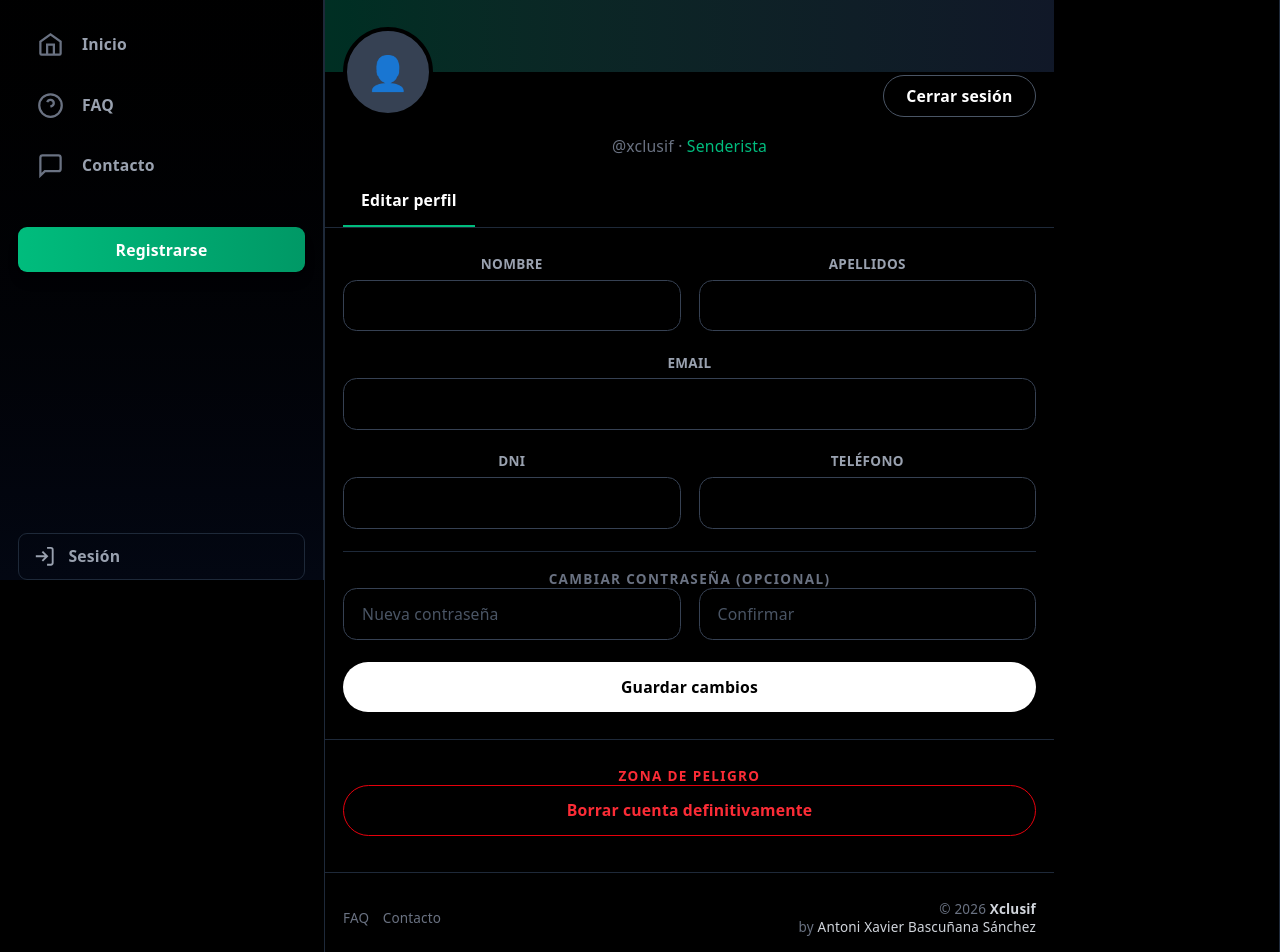
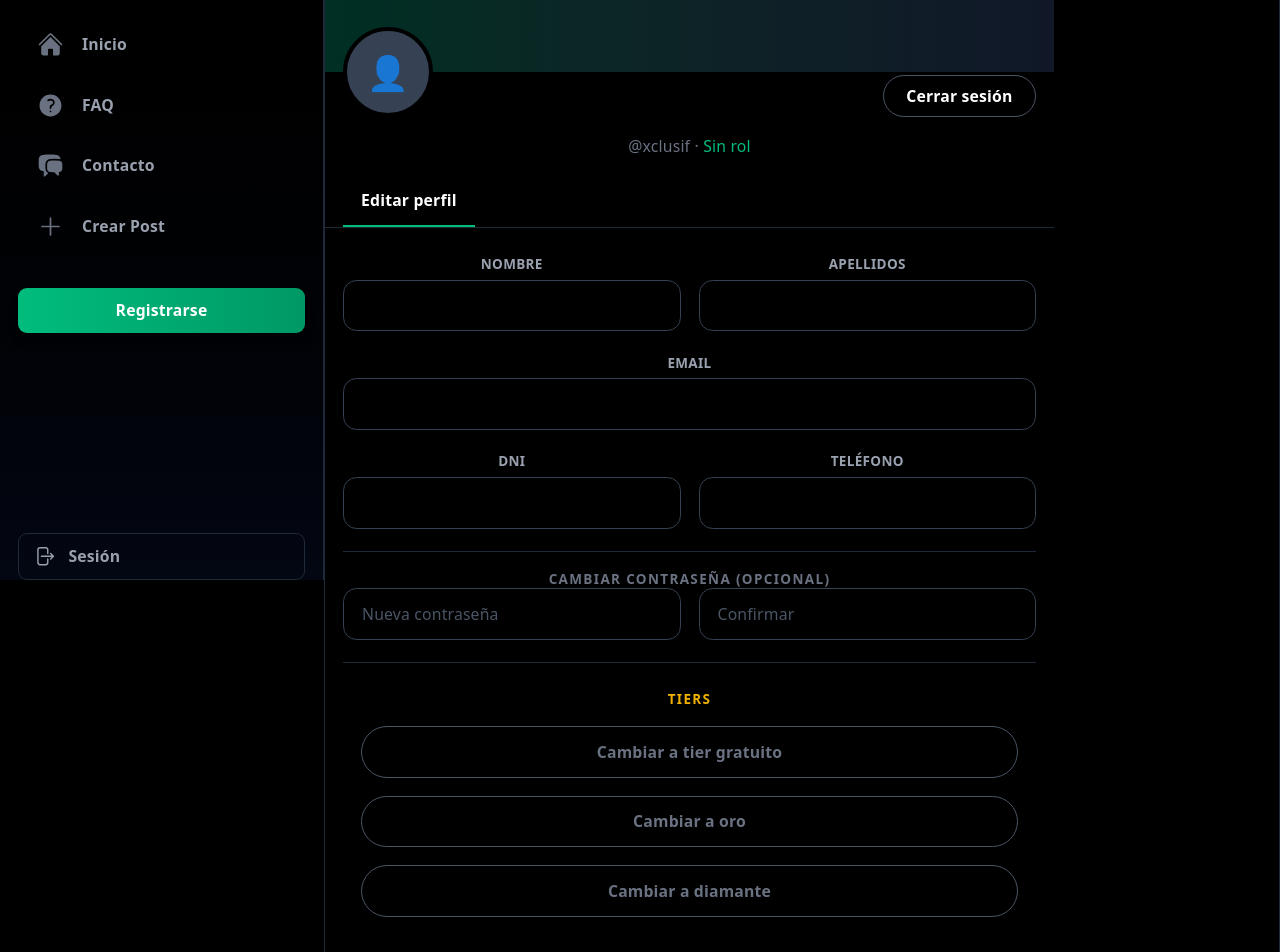
Before and after one commit to abs01/xclusif-front, a React (Vite) app: page /account in a window 1280 px wide. Shown: the part 220-1172 px from the top of the page. Built offline with nearby package versions, Linux system fonts and the light colour scheme.

Commit message:
Publivar posts

```diff
--- a/src/App.jsx
+++ b/src/App.jsx
@@ -11,7 +11,7 @@ import Contact from './components/Contact';
 import Home from './components/Home';
 import Login from './components/Login';
 import SinglePost  from './components/SinglePost';
-
+import CreatePost from './components/CreatePost';
 function App() {
   const [account, setAccount] = useState({}); // Estado para guardar los datos de la cuenta
 
@@ -25,7 +25,7 @@ function App() {
         <Route path="/FAQ" element={<FAQ />} />
         <Route path="/contact" element={<Contact />} />
         <Route path="/post/:id" element={<SinglePost />} />
-
+        <Route path="/create-post" element={<CreatePost />} />
         <Route path="*" element={<Home account={account} />} />
       </Routes>
     </Router>
--- a/src/components/Account.jsx
+++ b/src/components/Account.jsx
@@ -6,7 +6,6 @@ import Footer from "./Footer";
 export default function Account() {
   const accountData = JSON.parse(localStorage.getItem("account2")) || {};
   const user = accountData.user || {};
-
   const [formData, setFormData] = useState({
     name: user.name || "",
     lastname: user.lastname || "",
@@ -14,7 +13,9 @@ export default function Account() {
     dni: user.dni || "",
     phone: user.phone || "",
     password: "",
+    tier_id: user.tier_id || 1,
     password_confirmation: "",
+
   });
 
   const [status, setStatus] = useState(null);
@@ -26,10 +27,61 @@ export default function Account() {
     }
   };
 
+const confirmFree = (e) => {
+  e.preventDefault();
+
+  if (
+    window.confirm(
+      "⚠️ ¿Estás COMPLETAMENTE seguro? Esta acción es irreversible y cambiará tu tier al gratuito. Empezarás a ver publicidad en la plataforma."
+    )
+  ) {
+    setFormData((prev) => ({
+      ...prev,
+      tier_id: 1,
+    }));
+
+    console.log("Nuevo tier:", 1);
+  }
+};
+
+const confirmGold = (e) => {
+  e.preventDefault();
+
+  if (
+    window.confirm(
+      "⚠️ ¿Estás COMPLETAMENTE seguro? Esta acción es irreversible y cambiará tu tier al oro."
+    )
+  ) {
+    setFormData((prev) => ({
+      ...prev,
+      tier_id: 2,
+    }));
+
+    console.log("Nuevo tier:", 2);
+  }
+};
+
+const confirmDiamond = (e) => {
+  e.preventDefault();
+
+  if (
+    window.confirm(
+      "⚠️ ¿Estás COMPLETAMENTE seguro? Esta acción es irreversible y cambiará tu tier al diamante."
+    )
+  ) {
+    setFormData((prev) => ({
+      ...prev,
+      tier_id: 3,
+    }));
+
+    console.log("Nuevo tier:", 3);
+  }
+};
   const inputClass = "w-full px-4 py-3 bg-transparent border border-gray-700 rounded-xl text-white placeholder-gray-600 text-sm focus:outline-none focus:border-emerald-500 transition-colors";
   const labelClass = "block text-xs font-bold text-gray-400 mb-1.5 uppercase tracking-wide";
 
   return (
+    console.log(user),
     <div className="min-h-screen bg-black text-white flex flex-col">
       <Header />
 
@@ -59,7 +111,7 @@ export default function Account() {
               </button>
             </div>
             <h2 className="text-xl font-black text-white">{user.name} {user.lastname}</h2>
-            <p className="text-gray-500 text-sm">@xclusif · <span className="text-emerald-500">{user.role || "Senderista"}</span></p>
+            <p className="text-gray-500 text-sm">@xclusif · <span className="text-emerald-500">{user.role || "Sin rol"}</span></p>
             <p className="text-gray-500 text-sm mt-1 font-mono">{user.dni}</p>
           </div>
         </div>
@@ -118,7 +170,27 @@ export default function Account() {
               ❌ Error al actualizar. Revisa los datos.
             </div>
           )}
-
+           <div className="px-4 pb-8 border-t border-gray-800 pt-6">
+          <p className="text-yellow-500 text-xs font-bold uppercase tracking-widest mb-3">Tiers</p>
+          <button
+            onClick={confirmFree}
+            className="w-full mt-4 py-3 bg-transparent border border-gray-600 text-gray-500 hover:bg-gray-600/10 font-bold text-sm rounded-full transition-colors"
+          >
+            Cambiar a tier gratuito
+          </button>
+          <button
+            onClick={confirmGold}
+            className="w-full mt-4 py-3 bg-transparent border border-gray-600 text-gray-500 hover:bg-gray-600/10 font-bold text-sm rounded-full transition-colors"
+          >
+            Cambiar a oro
+          </button>
+          <button
+            onClick={confirmDiamond}
+            className="w-full mt-4 py-3 bg-transparent border border-gray-600 text-gray-500 hover:bg-gray-600/10 font-bold text-sm rounded-full transition-colors"
+          >
+            Cambiar a diamante
+          </button>
+        </div>
           <button
             type="submit"
             className="w-full py-3 bg-white hover:bg-gray-100 text-black font-black text-sm rounded-full transition-colors"
@@ -126,6 +198,7 @@ export default function Account() {
             Guardar cambios
           </button>
         </form>
+
 
         {/* Danger Zone */}
         <div className="px-4 pb-8 border-t border-gray-800 pt-6">
--- a/src/components/Header.jsx
+++ b/src/components/Header.jsx
@@ -1,33 +1,67 @@
 import { Link, useLocation } from "react-router-dom";
+import {
+  HiHome,
+  HiQuestionMarkCircle,
+  HiChatBubbleLeftRight,
+  HiUser,
+  HiArrowRightOnRectangle,
+  HiPlus,
+} from "react-icons/hi2";
 
 export default function Header() {
   const isLoggedIn = localStorage.getItem("token2");
   const location = useLocation();
 
   const navItems = [
-    { name: "Inicio", path: "/", icon: (active) => (
-      <svg viewBox="0 0 24 24" className="w-6 h-6" fill={active ? "currentColor" : "none"} stroke="currentColor" strokeWidth="2">
-        <path d="M3 9.5L12 3l9 6.5V20a1 1 0 01-1 1H4a1 1 0 01-1-1V9.5z"/>
-        <path d="M9 21V12h6v9"/>
-      </svg>
-    )},
-    { name: "FAQ", path: "/FAQ", icon: (active) => (
-      <svg viewBox="0 0 24 24" className="w-6 h-6" fill={active ? "currentColor" : "none"} stroke="currentColor" strokeWidth="2">
-        <circle cx="12" cy="12" r="10"/>
-        <path d="M9.09 9a3 3 0 015.83 1c0 2-3 3-3 3M12 17h.01"/>
-      </svg>
-    )},
-    { name: "Contacto", path: "/contact", icon: (active) => (
-      <svg viewBox="0 0 24 24" className="w-6 h-6" fill={active ? "currentColor" : "none"} stroke="currentColor" strokeWidth="2">
-        <path d="M21 15a2 2 0 01-2 2H7l-4 4V5a2 2 0 012-2h14a2 2 0 012 2z"/>
-      </svg>
-    )},
-    ...(isLoggedIn ? [{ name: "Mi Cuenta", path: "/account", icon: (active) => (
-      <svg viewBox="0 0 24 24" className="w-6 h-6" fill={active ? "currentColor" : "none"} stroke="currentColor" strokeWidth="2">
-        <path d="M20 21v-2a4 4 0 00-4-4H8a4 4 0 00-4 4v2"/>
-        <circle cx="12" cy="7" r="4"/>
-      </svg>
-    )}] : []),
+    {
+      name: "Inicio",
+      path: "/",
+      icon: (active) => (
+        <HiHome
+          className={`w-6 h-6 ${active ? "fill-current" : ""}`}
+        />
+      ),
+    },
+    {
+      name: "FAQ",
+      path: "/FAQ",
+      icon: (active) => (
+        <HiQuestionMarkCircle
+          className={`w-6 h-6 ${active ? "fill-current" : ""}`}
+        />
+      ),
+    },
+    {
+      name: "Contacto",
+      path: "/contact",
+      icon: (active) => (
+        <HiChatBubbleLeftRight
+          className={`w-6 h-6 ${active ? "fill-current" : ""}`}
+        />
+      ),
+    },
+    ...(isLoggedIn
+      ? [
+          {
+            name: "Mi Cuenta",
+            path: "/account",
+            icon: (active) => (
+              <HiUser
+                className={`w-6 h-6 ${active ? "fill-current" : ""}`}
+              />
+            ),
+          },
+        ]
+      : []),
+      {
+      name: "Crear Post",
+      path: "/create-post",
+      icon: (active) => (
+        <HiPlus
+          className={`w-6 h-6 ${active ? "fill-current" : ""}`}
+        />
+      ),
+    },
   ];
 
   return (
@@ -37,24 +71,42 @@ export default function Header() {
         <div>
           {/* Logo */}
           <Link to="/" className="flex items-center gap-2 mb-8">
-            <img src="/logoxclusif.svg" alt="Xclusif" className="h-lg w-xs drop-shadow-lg" />
+            <img
+              src="/logoxclusif.svg"
+              alt="Xclusif"
+              className="h-lg w-xs drop-shadow-lg"
+            />
           </Link>
 
           {/* Nav */}
           <nav className="flex flex-col gap-2">
             {navItems.map((item) => {
               const active = location.pathname === item.path;
+
               return (
                 <Link
                   key={item.name}
                   to={item.path}
                   className={`flex items-center gap-4 px-4 py-2.5 rounded-lg text-sm font-semibold transition-all group
-                    ${active ? "text-white bg-emerald-500/10 border border-emerald-500/30" : "text-gray-400 hover:text-white hover:bg-gray-900/50 border border-transparent"}`}
+                    ${
+                      active
+                        ? "text-white bg-emerald-500/10 border border-emerald-500/30"
+                        : "text-gray-400 hover:text-white hover:bg-gray-900/50 border border-transparent"
+                    }`}
                 >
-                  <span className={`transition-colors ${active ? "text-emerald-500" : "text-gray-500 group-hover:text-emerald-400"}`}>
+                  <span
+                    className={`transition-colors ${
+                      active
+                        ? "text-emerald-500"
+                        : "text-gray-500 group-hover:text-emerald-400"
+                    }`}
+                  >
                     {item.icon(active)}
                   </span>
-                  <span className="hidden xl:inline text-sm">{item.name}</span>
+
+                  <span className="hidden xl:inline text-sm">
+                    {item.name}
+                  </span>
                 </Link>
               );
             })}
@@ -64,25 +116,38 @@ export default function Header() {
           {!isLoggedIn ? (
             <Link
               to="/register"
-              className="mt-8 flex items-center justify-center w-full px-4 py-2.5 bg-gradient-to-r from-emerald-500 to-emerald-600 hover:from-emerald-400 hover:to-emerald-500 text-white font-bold text-sm rounded-lg transition-all shadow-lg hover:shadow-emerald-500/50"
+              className="mt-8 flex items-center justify-center gap-2 w-full px-4 py-2.5 bg-gradient-to-r from-emerald-500 to-emerald-600 hover:from-emerald-400 hover:to-emerald-500 text-white font-bold text-sm rounded-lg transition-all shadow-lg hover:shadow-emerald-500/50"
             >
               <span className="hidden xl:inline">Registrarse</span>
-              <svg viewBox="0 0 24 24" className="w-5 h-5 xl:hidden" fill="currentColor"><path d="M12 4v16m8-8H4"/></svg>
+
+              <HiPlus className="w-5 h-5 xl:hidden" />
             </Link>
           ) : null}
         </div>
 
         {/* Bottom user pill */}
         {isLoggedIn ? (
-          <Link to="/account" className="flex items-center gap-3 px-3 py-2.5 rounded-lg hover:bg-gray-900/50 transition-colors border border-gray-800 hover:border-emerald-500/50">
-            <div className="w-9 h-9 rounded-full bg-gradient-to-br from-emerald-500 to-emerald-600 flex items-center justify-center text-white text-sm font-bold shrink-0">👤</div>
+          <Link
+            to="/account"
+            className="flex items-center gap-3 px-3 py-2.5 rounded-lg hover:bg-gray-900/50 transition-colors border border-gray-800 hover:border-emerald-500/50"
+          >
+            <div className="w-9 h-9 rounded-full bg-gradient-to-br from-emerald-500 to-emerald-600 flex items-center justify-center text-white shrink-0">
+              <HiUser className="w-5 h-5" />
+            </div>
+
             <div className="hidden xl:block min-w-0">
-              <p className="text-white font-semibold text-sm truncate">Mi Cuenta</p>
+              <p className="text-white font-semibold text-sm truncate">
+                Mi Cuenta
+              </p>
             </div>
           </Link>
         ) : (
-          <Link to="/login" className="flex items-center gap-3 px-3 py-2.5 rounded-lg hover:bg-gray-900/50 transition-colors text-gray-400 hover:text-white font-semibold text-sm border border-gray-800 hover:border-gray-700">
-            <svg viewBox="0 0 24 24" className="w-5 h-5 shrink-0" fill="none" stroke="currentColor" strokeWidth="2"><path d="M15 3h4a2 2 0 012 2v14a2 2 0 01-2 2h-4M10 17l5-5-5-5M15 12H3"/></svg>
+          <Link
+            to="/login"
+            className="flex items-center gap-3 px-3 py-2.5 rounded-lg hover:bg-gray-900/50 transition-colors text-gray-400 hover:text-white font-semibold text-sm border border-gray-800 hover:border-gray-700"
+          >
+            <HiArrowRightOnRectangle className="w-5 h-5 shrink-0" />
+
             <span className="hidden xl:inline">Sesión</span>
           </Link>
         )}
@@ -91,16 +156,37 @@ export default function Header() {
       {/* Mobile Top Bar */}
       <header className="lg:hidden fixed top-0 left-0 right-0 h-14 bg-black border-b border-gray-800 flex items-center justify-between px-4 z-50">
         <Link to="/">
-          <img src="/logoxclusif.svg" alt="Xclusif" className="h-7 w-auto" />
+          <img
+            src="/logoxclusif.svg"
+            alt="Xclusif"
+            className="h-7 w-auto"
+          />
         </Link>
+
         <div className="flex items-center gap-2">
           {!isLoggedIn ? (
             <>
-              <Link to="/login" className="text-sm font-bold text-gray-400 hover:text-white px-3 py-1.5 rounded-full hover:bg-gray-900 transition-colors">Login</Link>
-              <Link to="/register" className="text-sm font-bold bg-emerald-500 text-black px-4 py-1.5 rounded-full hover:bg-emerald-400 transition-colors">Registro</Link>
+              <Link
+                to="/login"
+                className="text-sm font-bold text-gray-400 hover:text-white px-3 py-1.5 rounded-full hover:bg-gray-900 transition-colors"
+              >
+                Login
+              </Link>
+
+              <Link
+                to="/register"
+                className="text-sm font-bold bg-emerald-500 text-black px-4 py-1.5 rounded-full hover:bg-emerald-400 transition-colors"
+              >
+                Registro
+              </Link>
             </>
           ) : (
-            <Link to="/account" className="w-8 h-8 rounded-full bg-gray-700 flex items-center justify-center text-sm">👤</Link>
+            <Link
+              to="/account"
+              className="w-8 h-8 rounded-full bg-gray-700 flex items-center justify-center"
+            >
+              <HiUser className="w-4 h-4 text-white" />
+            </Link>
           )}
         </div>
       </header>
@@ -109,8 +195,17 @@ export default function Header() {
       <nav className="lg:hidden fixed bottom-0 left-0 right-0 h-14 bg-black border-t border-gray-800 flex items-center justify-around px-2 z-50">
         {navItems.slice(0, 4).map((item) => {
           const active = location.pathname === item.path;
+
           return (
-            <Link key={item.name} to={item.path} className={`p-2 rounded-full transition-colors ${active ? "text-white" : "text-gray-500 hover:text-white"}`}>
+            <Link
+              key={item.name}
+              to={item.path}
+              className={`p-2 rounded-full transition-colors ${
+                active
+                  ? "text-white"
+                  : "text-gray-500 hover:text-white"
+              }`}
+            >
               {item.icon(active)}
             </Link>
           );
```
Also changed, not shown: src/components/Comment.jsx (added, +42 -0 lines), src/components/CreatePost.jsx (added, +40 -0 lines), src/components/SinglePost.jsx (+12 -6 lines), src/services/fetches.js (+98 -1 lines).
